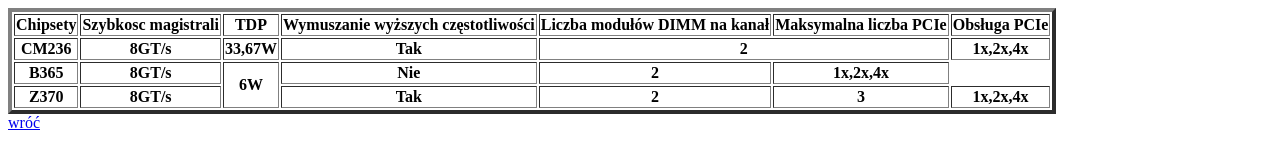
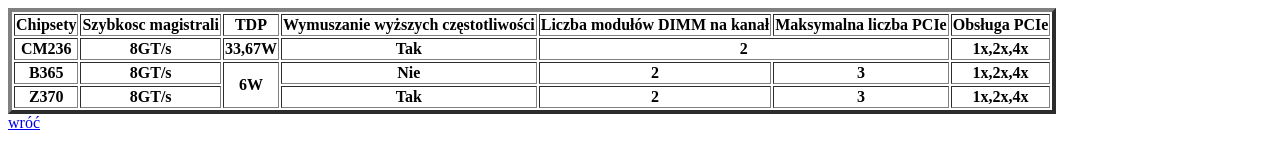
Before and after one commit to RaxoPL/dydaktyka, a plain HTML site: page tabela_Tubaja.html in a window 1280 px wide. Drawn offline with Linux system fonts and the light colour scheme.

Commit message:
Update tabela_Tubaja.html

```diff
--- a/tabela_Tubaja.html
+++ b/tabela_Tubaja.html
@@ -9,7 +9,7 @@
 <TABLE BORDER=4>
 <TR><TH> Chipsety </TH> <TH> Szybkosc magistrali </TH> <TH>TDP</TH> <TH> Wymuszanie wyższych częstotliwości </TH> <TH> Liczba modułów DIMM na kanał </TH> <TH> Maksymalna liczba PCIe  </TH> <TH> Obsługa PCIe  </TH> </TR>
 <TR><TH>CM236</TH> <TH>8GT/s</TH> <TH>33,67W</TH> <TH>Tak</TH> <TH colspan="2">2</TH> <TH>1x,2x,4x </TH> </TR>
-<TR><TH>B365</TH> <TH>8GT/s</TH> <TH rowspan="2">6W</TH> <TH>Nie</TH> <TH>2</TH> <TH3></TH> <TH>1x,2x,4x </TH> </TR>
+<TR><TH>B365</TH> <TH>8GT/s</TH> <TH rowspan="2">6W</TH> <TH>Nie</TH> <TH>2</TH> <TH>3</TH> <TH>1x,2x,4x </TH> </TR>
 <TR><TH>Z370</TH> <TH>8GT/s</TH> <TH>Tak</TH> <TH>2</TH> <TH>3</TH> <TH>1x,2x,4x </TH> </TR>
 </TABLE>
 
```
